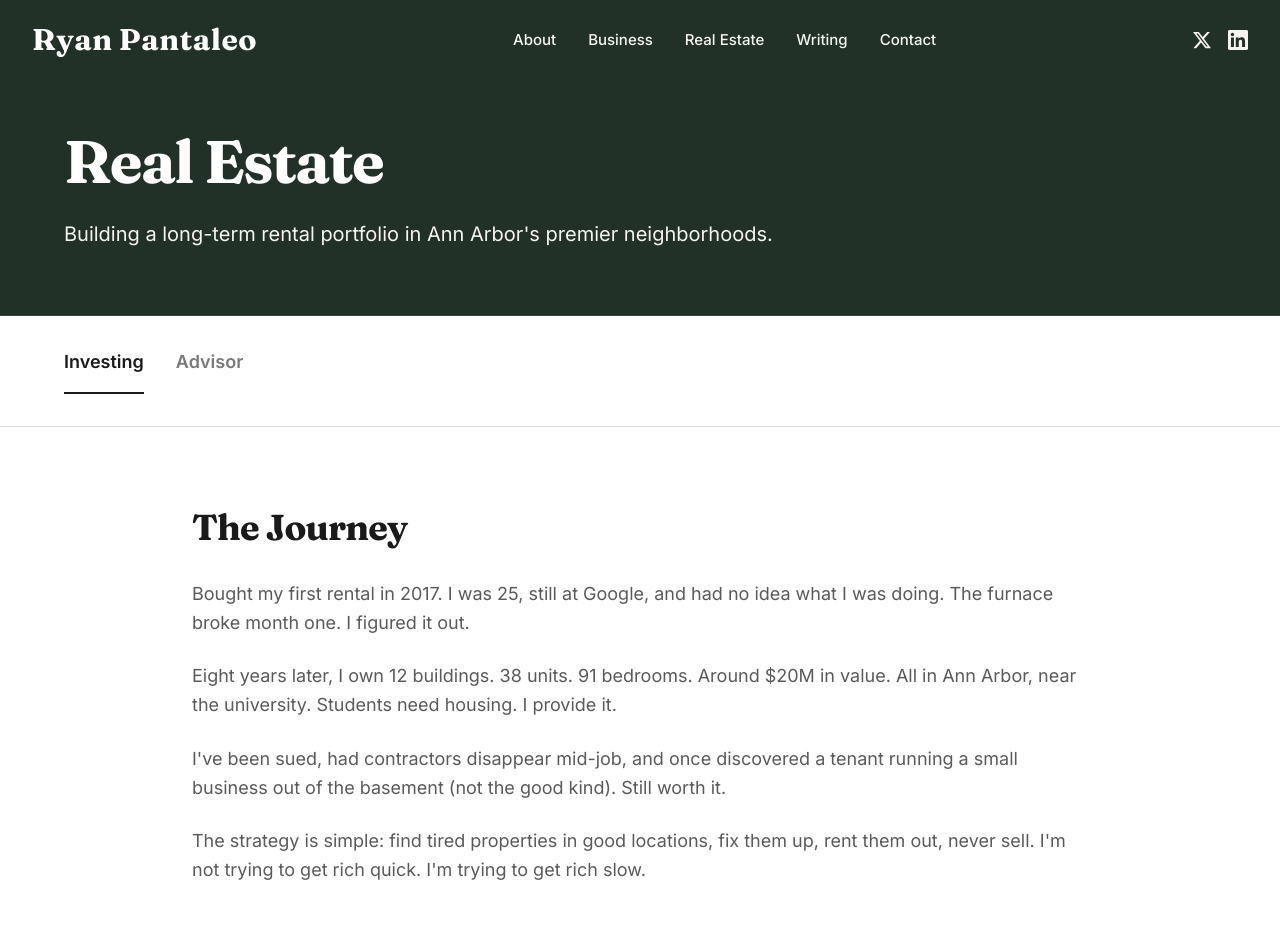
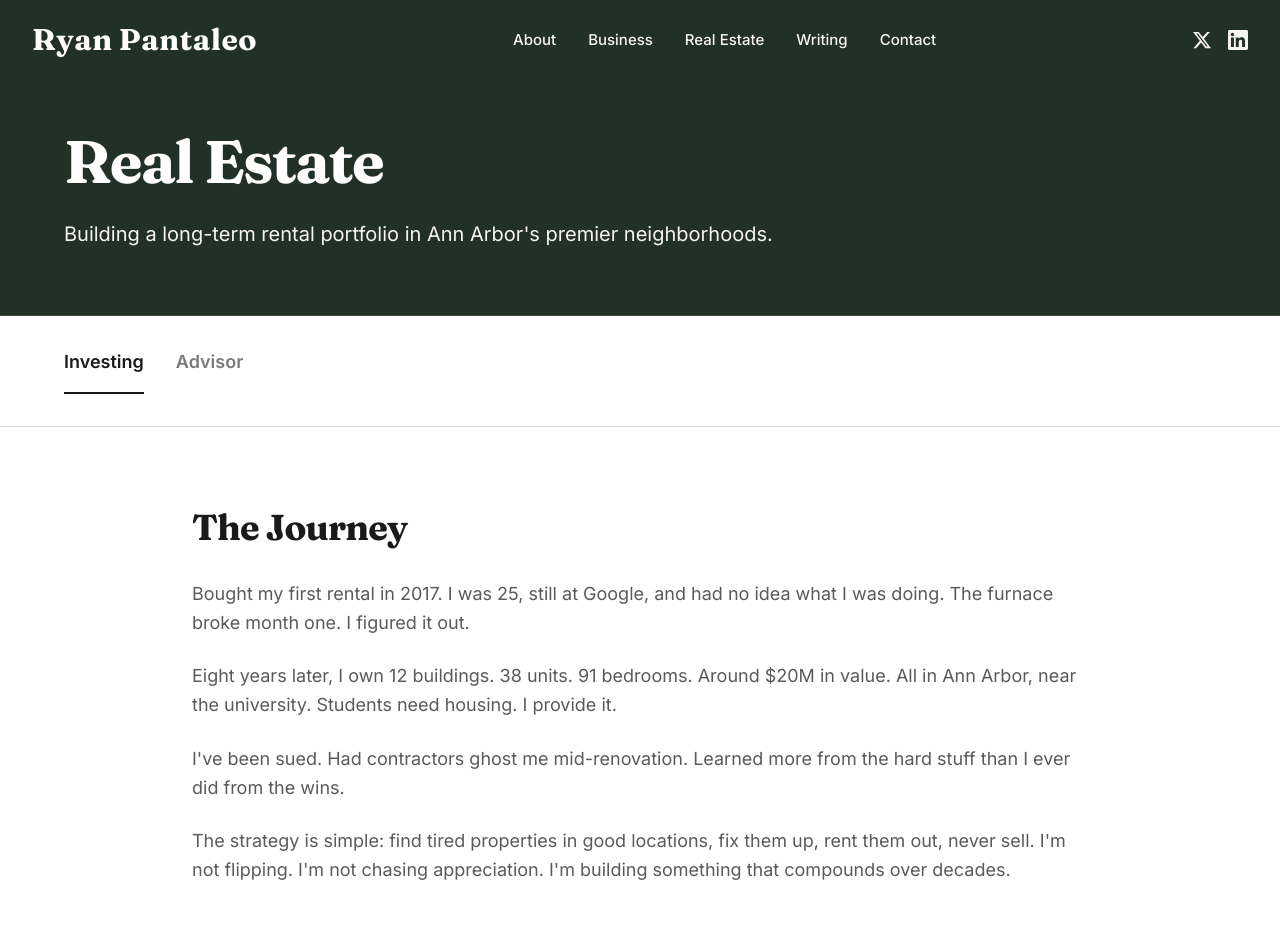
Before and after one commit to rpantaleo11/personal-website, a Next.js app: page /real-estate in a window 1280 px wide. Shown: the top 952 px of the page. Built offline with nearby package versions, Linux system fonts and the light colour scheme.

Commit message:
Refine RE journey copy

```diff
--- a/app/real-estate/page.tsx
+++ b/app/real-estate/page.tsx
@@ -142,10 +142,10 @@ export default function RealEstate() {
                     Eight years later, I own 12 buildings. 38 units. 91 bedrooms. Around $20M in value. All in Ann Arbor, near the university. Students need housing. I provide it.
                   </p>
                   <p>
-                    I've been sued, had contractors disappear mid-job, and once discovered a tenant running a small business out of the basement (not the good kind). Still worth it.
+                    I've been sued. Had contractors ghost me mid-renovation. Learned more from the hard stuff than I ever did from the wins.
                   </p>
                   <p>
-                    The strategy is simple: find tired properties in good locations, fix them up, rent them out, never sell. I'm not trying to get rich quick. I'm trying to get rich slow.
+                    The strategy is simple: find tired properties in good locations, fix them up, rent them out, never sell. I'm not flipping. I'm not chasing appreciation. I'm building something that compounds over decades.
                   </p>
                 </div>
               </motion.div>
```
